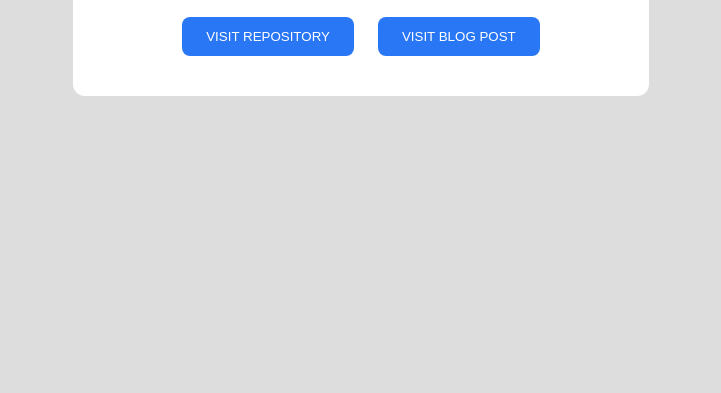
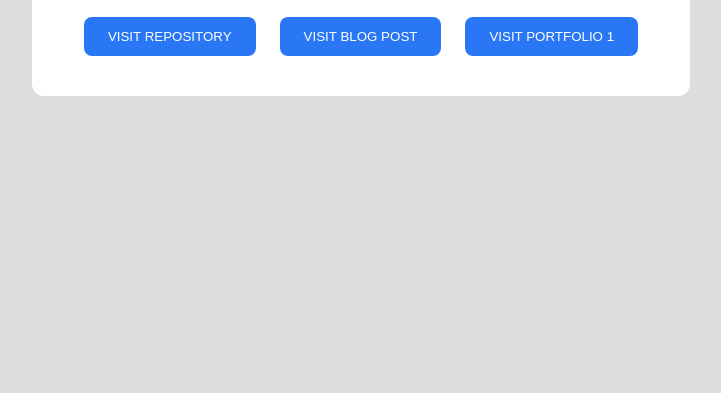
Before and after one commit to GCodeHouse/github-pages-fork-test, a plain HTML site: page index.html in a window 1280 px wide. Shown: the part 407-800 px from the top of the page, without its empty margins (279-1000 px from the left). Drawn offline with Linux system fonts and the light colour scheme.

Commit message:
Added link to Portfolio 1

```diff
--- a/index.html
+++ b/index.html
@@ -21,6 +21,7 @@
           target="_blank"
           ><button>Visit Blog Post</button></a
         >
+        <a href="/Portfolio-1/index.html" target="_blank"><button>Visit Portfolio 1</button></a>
       </div>
     </div>
   </body>
```
